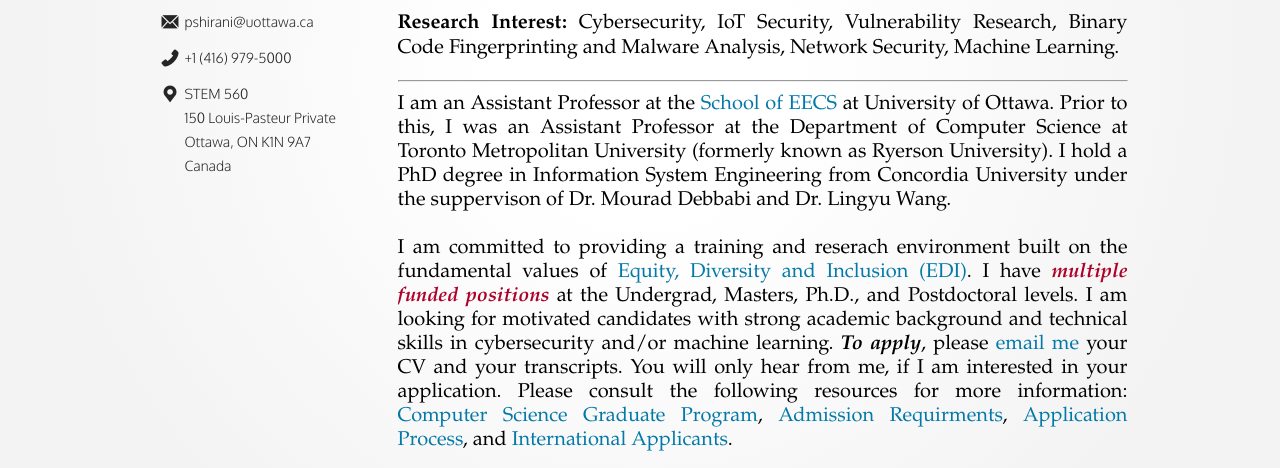
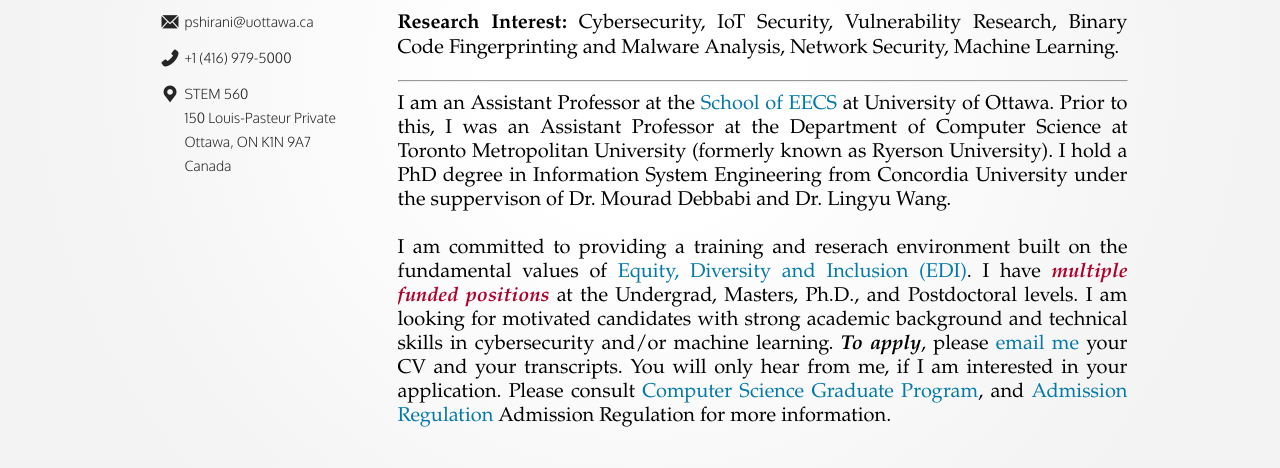
Before and after one commit to PariaSh/PariaSh.github.io, a plain HTML site: page index.html in a window 1280 px wide. Shown: the part 332-800 px from the top of the page. Drawn offline with Linux system fonts and the light colour scheme.

Commit message:
Update index.html

```diff
--- a/index.html
+++ b/index.html
@@ -64,7 +64,7 @@
                 <span class="icon icon-tel"></span>
                 +1 (416) 979-5000
             </a>
-            <a href="https://www.ryerson.ca/classrooms/classroom-improvements/engineering/" target="_blank">
+            <a href="https://maps.uottawa.ca/stem-complex" target="_blank">
                 <span class="icon icon-address"></span>
                 STEM 560
                 <br />
@@ -119,14 +119,12 @@
             I have <i style="color:#AE002B"><b>multiple funded positions</b></i> at the Undergrad, Masters, Ph.D., and Postdoctoral levels.
             <!--<a href="https://www.ryerson.ca/cs/graduate/degree-requirements/#accordion-1574454122036-msc-program-options" target="_blank">Masters</a>,
             <a href="https://www.ryerson.ca/cs/graduate/degree-requirements/#accordion-1574694114065-phd-requirements" target="_blank"> Ph.D.</a>, -->
+
             I am looking for motivated candidates with strong academic background and technical skills in cybersecurity and/or machine learning.
             <i><b>To apply</i></b>, please <a href="mailto:pshirani@uottawa.ca">email me</a> your CV and your transcripts.
-            You will only hear from me, if I am interested in your application.
-            Please consult the following resources for more information:
-            <a href="https://www.ryerson.ca/cs/graduate/" target="_blank">Computer Science Graduate Program</a>,
-            <a href="https://www.ryerson.ca/cs/graduate/admissions-applying/" target="_blank">Admission Requirments</a>,
-            <a href="https://www.ryerson.ca/graduate/future-students/apply/" target="_blank">Application Process</a>, and
-            <a href="https://www.ryerson.ca/graduate/future-students/apply/international-applicants/" target="_blank">International Applicants</a>.
+            You will only hear from me, if I am interested in your application.  Please consult             <a href="https://www.uottawa.ca/study/graduate-studies" target="_blank">Computer Science Graduate Program</a>, and
+            <a href="https://www.uottawa.ca/about-us/policies-regulations/academic-regulation-ii-1-admission-graduate-programs" target="_blank">Admission Regulation</a>
+            Admission Regulation for more information.
       </div>
   </div>
 
```
